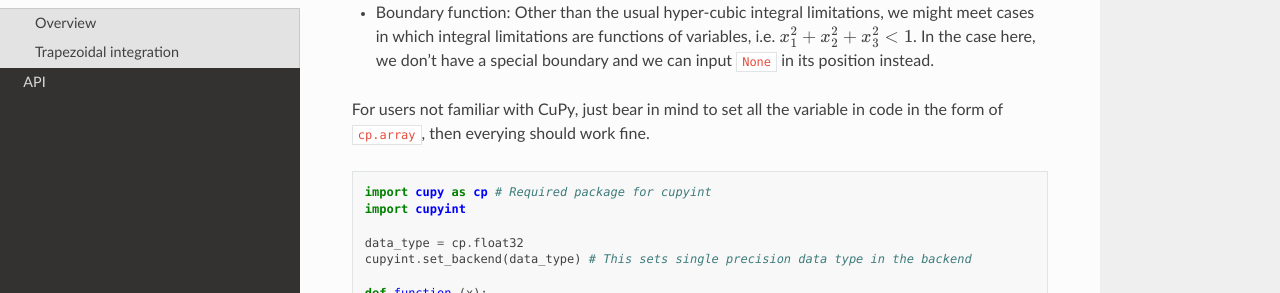
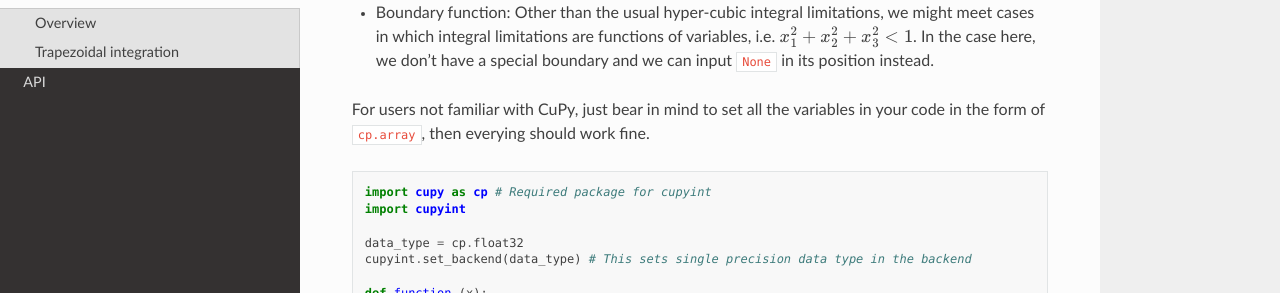
Before and after one commit to ze-ouyang/cupyint_doc, a Sphinx documentation site: the page built from docs/source/tutorial.rst, in a window 1280 px wide and 900 px high, scrolled down 1366 px. Shown: the part 158-451 px from the top of the window. Built offline with Sphinx 7.4.7 and the Read the Docs theme 3.1.0, drawn with Linux system fonts in a browser that asks for light colours.

Commit message:
Update tutorial.rst

```diff
--- a/docs/source/tutorial.rst
+++ b/docs/source/tutorial.rst
@@ -47,7 +47,7 @@
 * Number of sampling points: This defines number of spaced points we have in each dimension. In this example we set it as :math:`20`.
 * Boundary function: Other than the usual hyper-cubic integral limitations, we might meet cases in which integral limitations are functions of variables, i.e. :math:`x_1^2+x_2^2+x_3^2<1`. In the case here, we don't have a special boundary and we can input ``None`` in its position instead.
 
-For users not familiar with CuPy, just bear in mind to set all the variable in code in the form of ``cp.array``, then everying should work fine.
+For users not familiar with CuPy, just bear in mind to set all the variables in your code in the form of ``cp.array``, then everying should work fine.
 
 .. code-block:: python
 
```
